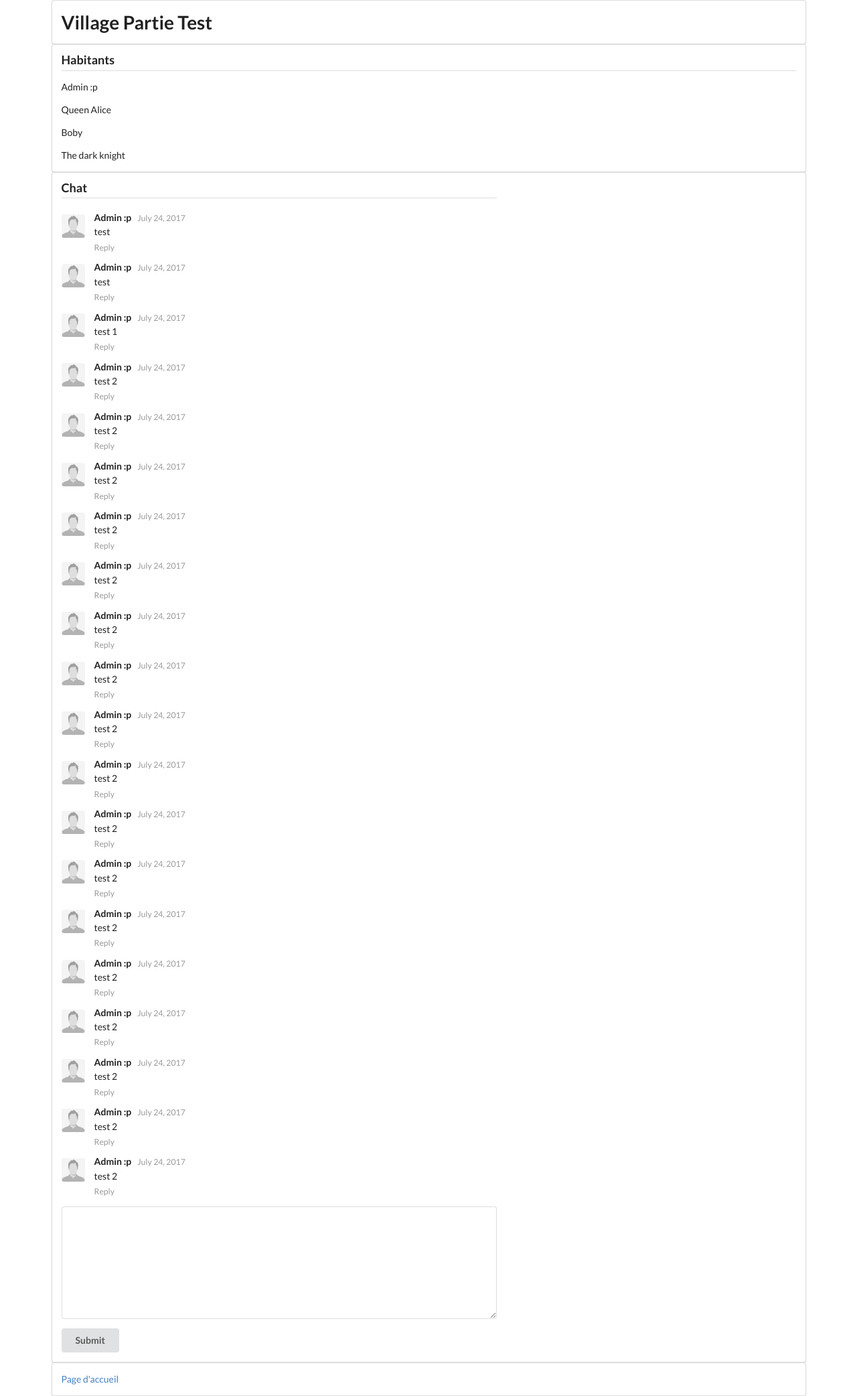
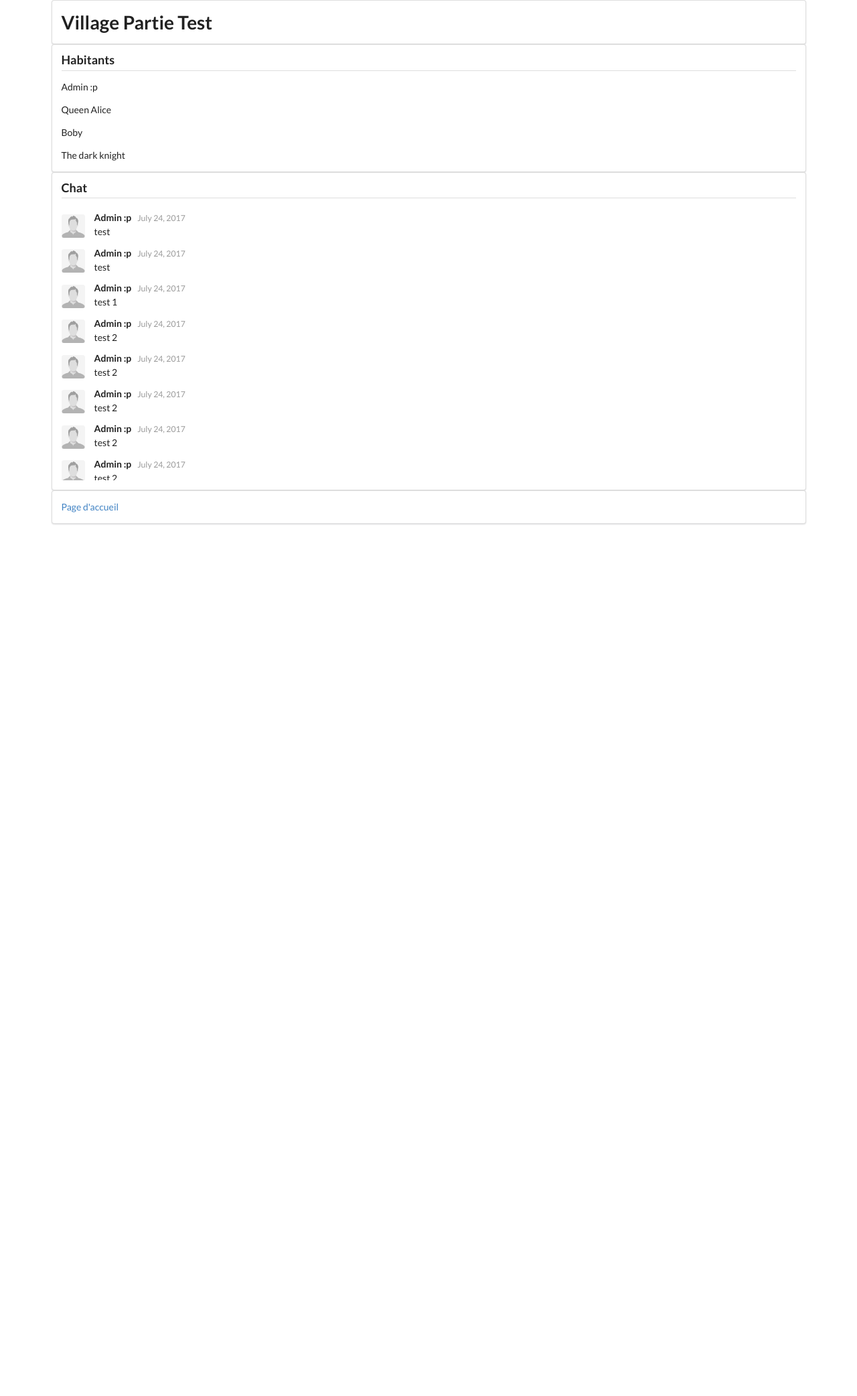
Before and after one commit to Slyces/Pleine_Lune, a Django app: page /currentGame/1/ in a window 1280 px wide. Shown: the whole page at 67% size. After the commit the page ends 783 px from the top, so only its background shows below. Run offline with Django 3.2, Linux system fonts and the light colour scheme; a user stored in the database is signed in; data comes from the database, SQL or seed files in the repository; both versions use the stored data as it was after the commit.

Commit message:
Apparence + scroll de message chat

```diff
--- a/templates/website/currentGame.html
+++ b/templates/website/currentGame.html
@@ -23,8 +23,9 @@
     </div>
     <div class="ui container">
         <div class="ui segment">
-            <div class="ui comments">
-                <h3 class="ui dividing header">Chat</h3>
+            <h3 class="ui dividing header">Chat</h3>
+            <div style="overflow:scroll; height: 400px; overflow-x:hidden;" class="ui comments">
+{#            @TODO faire commencer la scrollbar en bas, elargir la zone de chat#}
                 {% for post in chat %}
                     <div class="comment">
                         <a class="avatar">
@@ -38,9 +39,6 @@
                             <div class="text">
                                 {{ post.content }}
                             </div>
-                            <div class="actions">
-                                <a class="reply">Reply</a>
-                            </div>
                         </div>
                     </div>
                 {% endfor %}
@@ -50,10 +48,7 @@
                     <div class="field">
                         <textarea id="id_message" name="message"></textarea>
                     </div>
-{#                    <div class="ui blue labeled submit icon button">#}
-{#                        <i class="icon edit"></i> Send message#}
-{#                    </div>#}
-                    <input type="submit" value="Submit" class="ui button"/>
+                    <input type="submit" value="Send Message" class="ui blue button"/>
                 </form>
             </div>
 
--- a/templates/website/includes/base.html
+++ b/templates/website/includes/base.html
@@ -19,11 +19,9 @@
     <link rel="stylesheet" type="text/css" href="{% static 'website/semantic/components/header.min.css' %}">
     <link rel="stylesheet" type="text/css" href="{% static 'website/semantic/components/image.min.css' %}">
     <link rel="stylesheet" type="text/css" href="{% static 'website/semantic/components/menu.min.css' %}">
-{#    Ceci est pour la liste de chat#}
+    {#    Ceci est pour la liste de chat#}
     <link rel="stylesheet" type="text/css" href="{% static 'website/semantic/components/comment.css' %}">
     <link rel="stylesheet" type="text/css" href="{% static 'website/semantic/components/header.css' %}">
-
-
 
 
     <link rel="stylesheet" type="text/css" href="{% static 'website/semantic/components/divider.css' %}">
```
Also changed, not shown: db.sqlite3.
